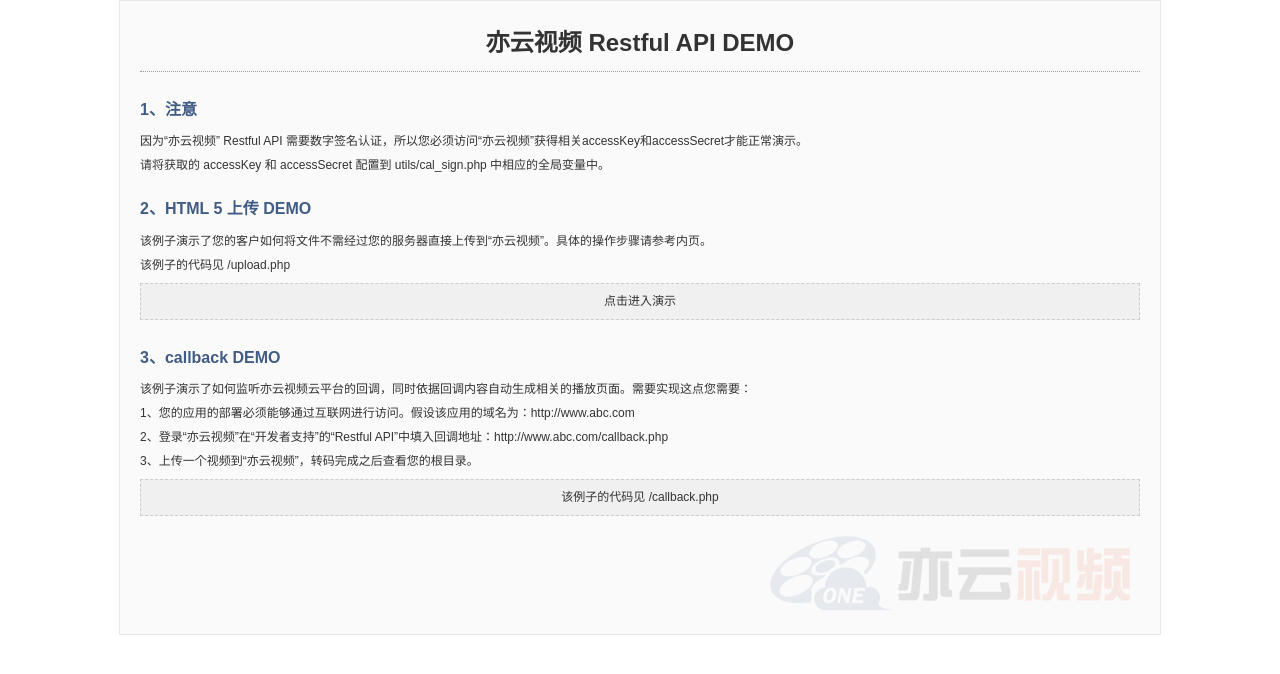
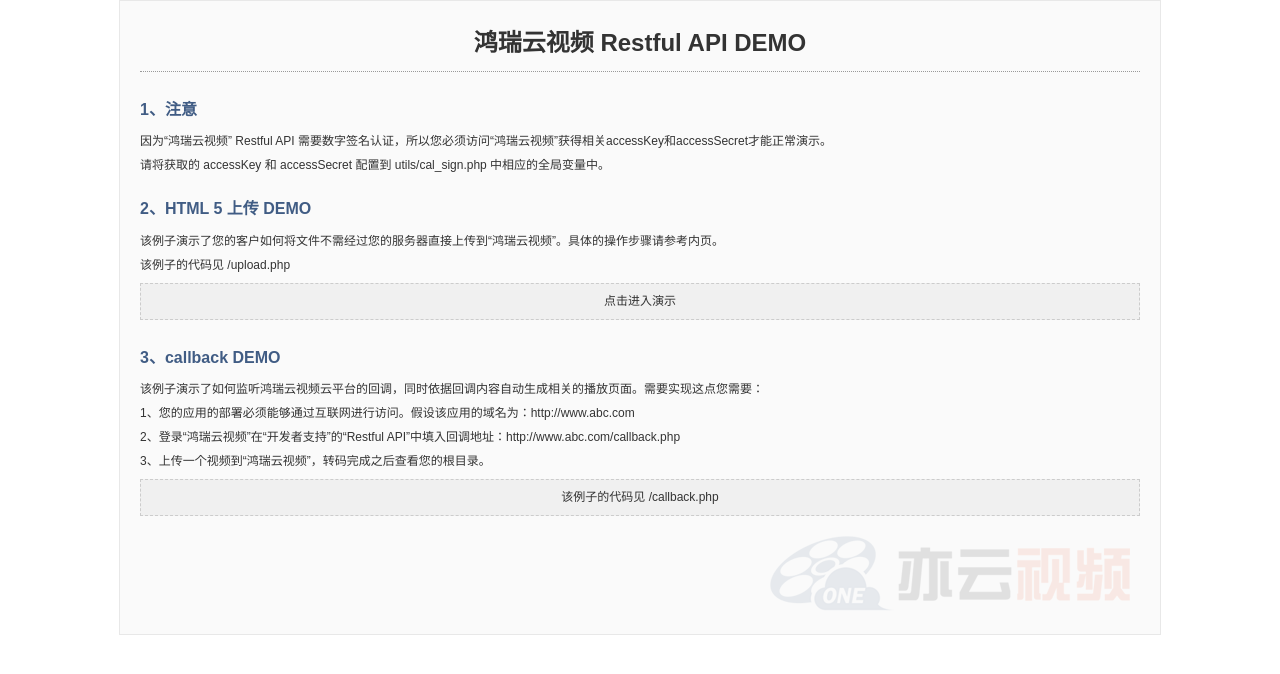
Before and after one commit to OnecloudVideo/html5-php-demo, a PHP site: page / in a window 1280 px wide. Shown: the top 674 px of the page. Run offline with PHP 8.4, Linux system fonts and the light colour scheme.

Commit message:
Update index.php

```diff
--- a/index.php
+++ b/index.php
@@ -3,25 +3,25 @@
 <html>
 <head>
 <meta http-equiv="Content-Type" content="text/html; charset=uft-8">
-<title>亦云视频 Restful API DEMO</title>
+<title>鸿瑞云视频 Restful API DEMO</title>
 <link type="text/css" rel="stylesheet" href="static/css/default.css" />
 </head>
 <body>
 <div class="con_box">
-  <h1>亦云视频 Restful API DEMO</h1>
+  <h1>鸿瑞云视频 Restful API DEMO</h1>
   <p class="line"></p>
   <h2>1、注意</h2>
-  <p>因为“亦云视频” Restful API 需要数字签名认证，所以您必须访问“亦云视频”获得相关accessKey和accessSecret才能正常演示。</p>
+  <p>因为“鸿瑞云视频” Restful API 需要数字签名认证，所以您必须访问“鸿瑞云视频”获得相关accessKey和accessSecret才能正常演示。</p>
   <p>请将获取的 accessKey 和 accessSecret 配置到 utils/cal_sign.php 中相应的全局变量中。</p>
   <h2>2、HTML 5 上传 DEMO</h2>
-  <p>该例子演示了您的客户如何将文件不需经过您的服务器直接上传到“亦云视频”。具体的操作步骤请参考内页。</p>
+  <p>该例子演示了您的客户如何将文件不需经过您的服务器直接上传到“鸿瑞云视频”。具体的操作步骤请参考内页。</p>
   <p>该例子的代码见 /upload.php</p>
   <p class="info_box"> <a href="upload.php">点击进入演示</a> </p>
   <h2>3、callback DEMO</h2>
-  <p>该例子演示了如何监听亦云视频云平台的回调，同时依据回调内容自动生成相关的播放页面。需要实现这点您需要：</p>
+  <p>该例子演示了如何监听鸿瑞云视频云平台的回调，同时依据回调内容自动生成相关的播放页面。需要实现这点您需要：</p>
   <p>1、您的应用的部署必须能够通过互联网进行访问。假设该应用的域名为：http://www.abc.com</p>
-  <p>2、登录“亦云视频”在“开发者支持”的“Restful API”中填入回调地址：http://www.abc.com/callback.php</p>
-  <p>3、上传一个视频到“亦云视频”，转码完成之后查看您的根目录。</p>
+  <p>2、登录“鸿瑞云视频”在“开发者支持”的“Restful API”中填入回调地址：http://www.abc.com/callback.php</p>
+  <p>3、上传一个视频到“鸿瑞云视频”，转码完成之后查看您的根目录。</p>
   <p class="info_box">该例子的代码见 /callback.php</p>
   <div class="con_box_logo"></div>
 </div>
```
